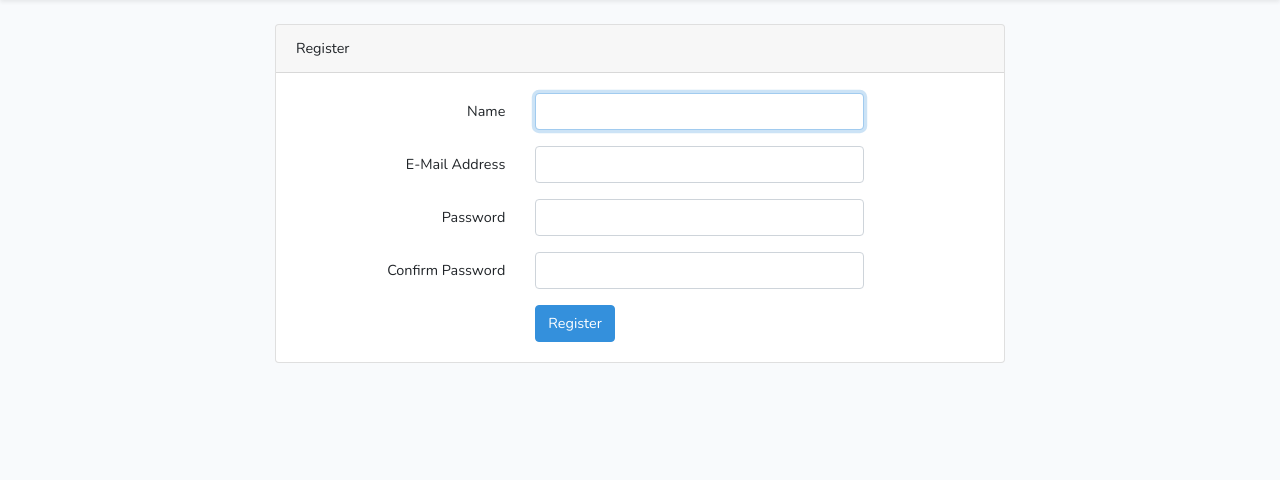
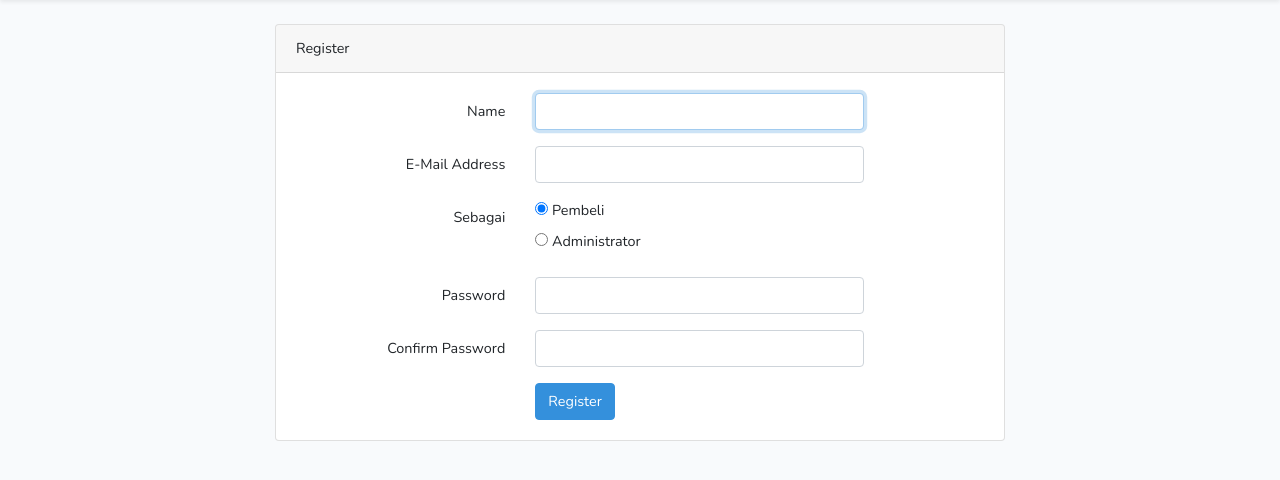
Before and after one commit to joseph-k-git/WFP_2022-06_UAS, a Laravel app: page /register in a window 1280 px wide. Shown: the part 55-535 px from the top of the page. Run offline with Laravel 8, Linux system fonts and the light colour scheme.

Commit message:
Authorization - Register with role

```diff
--- a/app/Http/Controllers/Auth/RegisterController.php
+++ b/app/Http/Controllers/Auth/RegisterController.php
@@ -52,6 +52,7 @@ class RegisterController extends Controller
         return Validator::make($data, [
             'name' => ['required', 'string', 'max:255'],
             'email' => ['required', 'string', 'email', 'max:255', 'unique:users'],
+            'role' => ['required', 'string', 'max:50'],
             'password' => ['required', 'string', 'min:8', 'confirmed'],
         ]);
     }
@@ -67,6 +68,7 @@ class RegisterController extends Controller
         return User::create([
             'name' => $data['name'],
             'email' => $data['email'],
+            'role' => $data['role'],
             'password' => Hash::make($data['password']),
         ]);
     }
--- a/app/User.php
+++ b/app/User.php
@@ -16,7 +16,7 @@ class User extends Authenticatable
      * @var array
      */
     protected $fillable = [
-        'name', 'email', 'password',
+        'name', 'email', 'password', 'role',
     ];
 
     /**
--- a/resources/views/auth/register.blade.php
+++ b/resources/views/auth/register.blade.php
@@ -32,6 +32,24 @@
                                 <input id="email" type="email" class="form-control @error('email') is-invalid @enderror" name="email" value="{{ old('email') }}" required autocomplete="email">
 
                                 @error('email')
+                                    <span class="invalid-feedback" role="alert">
+                                        <strong>{{ $message }}</strong>
+                                    </span>
+                                @enderror
+                            </div>
+                        </div>
+
+                        <div class="form-group row">
+                            <label for="role" class="col-md-4 col-form-label text-md-right">Sebagai</label>
+
+                            <div class="col-md-6">
+                                <input type="radio" id="buyer" name="role" value="buyer" checked="true">
+                                <label for="buyer">Pembeli</label><br>
+
+                                <input type="radio" id="admin" name="role" value="admin">
+                                <label for="admin">Administrator</label><br>
+
+                                @error('role')
                                     <span class="invalid-feedback" role="alert">
                                         <strong>{{ $message }}</strong>
                                     </span>
```
